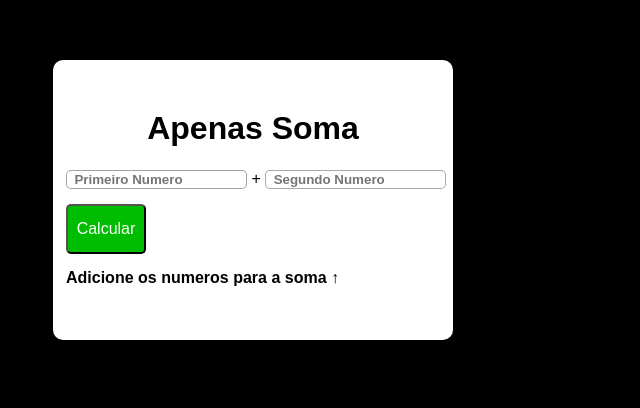
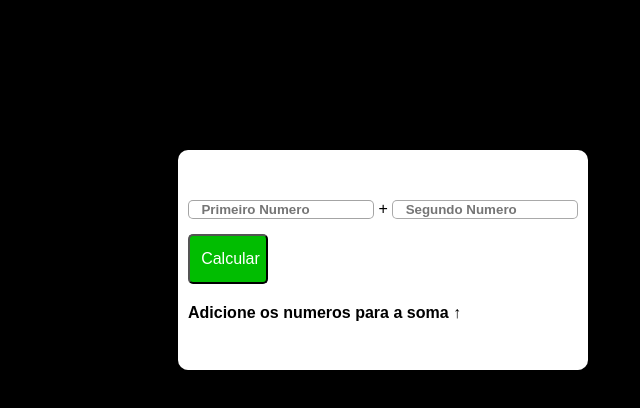
Before and after one commit to DiegoZapora/b, a plain HTML site: page index.html in a window 1280 px wide. Shown: the part 140-548 px from the top of the page, without its empty margins (387-1027 px from the left). Drawn offline with nearby package versions, Linux system fonts and the light colour scheme.

Commit message:
fasfafas

```diff
--- a/estilos/style.css
+++ b/estilos/style.css
@@ -5,53 +5,49 @@
     padding: 0px;
 }
 
-body, html {
+body {
     font-family: Arial, Helvetica, sans-serif;
     background-color: black;
-    display: flex;
-    flex-flow: column wrap;
-    align-items: center;
-    justify-content: center;
-    margin-top: 100px;
 }
 
-body h1 {
-    text-align: center;
-    padding-top: 50px;
-    border-radius: 10px 10px 0px 0px;
-    background-color: white;
-    width: 400px;
-    height: 60px;
+main#container {
+    display: flex;
+    flex-flow: column nowrap;
+    position: relative;
 }
 
-section {
+section#conteudo {
+    position: absolute;
+    padding-top: 50px;
+    padding-left: 10px;
     width: 400px;
     height: 170px;
-    border-radius: 0px 0px 10px 10px;
+    border-radius: 10px;
     background-color: white;
+    right: 100px;
+    top: 400px;
+    transform: translate(-50%, -50%);
 }
 
-section div {
-    padding-left: 13px;
+section input {
+    padding-left: 5px;
 }
 
-section div > input#n1 {
+section input#n1 {
     border-radius: 5px;
     border: 1px solid rgba(0, 0, 0, 0.356);
-    height: 50px;
     height: 17px;
     font-weight: bold;
 }
 
-section div > input#n2 {
+section input#n2 {
     border-radius: 5px;
     border: 1px solid rgba(0, 0, 0, 0.336);
-    height: 50px;
     height: 17px;
     font-weight: bold;
 }
 
-section div > input#andre {
+section input#andre {
     cursor: pointer;
     width: 80px;
     height: 50px;
@@ -63,11 +59,11 @@ section div > input#andre {
     font-size: 1.0em;
 }
 
-section div p#res {
+section p#res {
     font-weight: bolder;
-    margin-top: 15px;
+    margin-top: 20px;
 }
 
-div > input#andre:hover {
+input#andre:hover {
     background-color: green;
 }
--- a/index.html
+++ b/index.html
@@ -8,16 +8,13 @@
     <link href="https://fonts.googleapis.com/css2?family=Material+Symbols+Outlined" rel="stylesheet" />
 </head>
 <body>
-    <h1>Apenas Soma</h1>
-    <main>
-        <section>
-            <div id="samp">
+    <main id="container">
+        <section id="conteudo">
                 <input type="number" name="primeiro" id="n1" placeholder="  Primeiro Numero">
                 +
                 <input type="number" name="segundo" id="n2" placeholder="  Segundo Numero">
                 <input type="button" value="Calcular" onclick="calcular()" id="andre">
                 <p id="res">Adicione os numeros para a soma &uarr;</p>
-            </div>
         </section>
     </main>
     <script src="js/script.js"></script>
```
